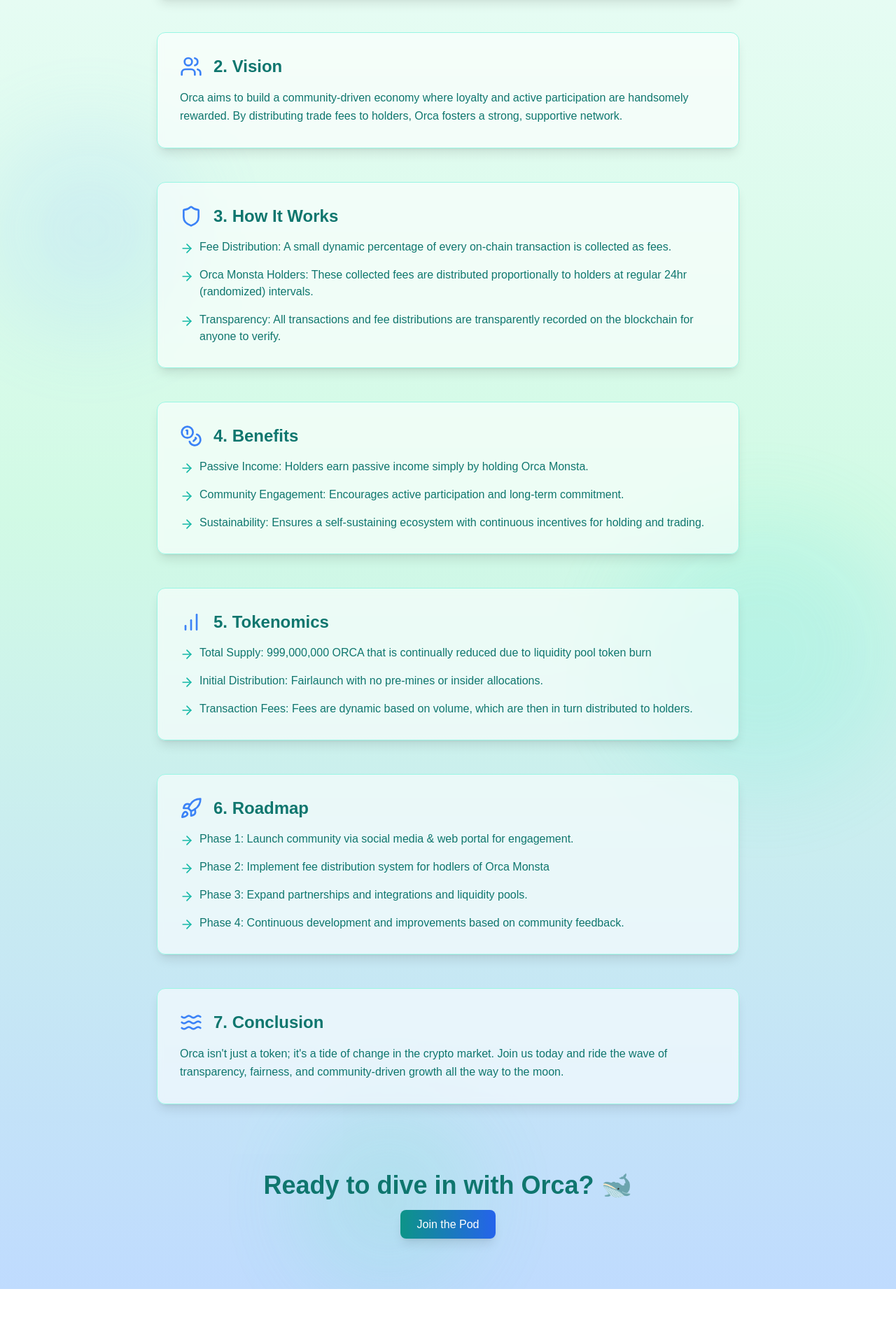
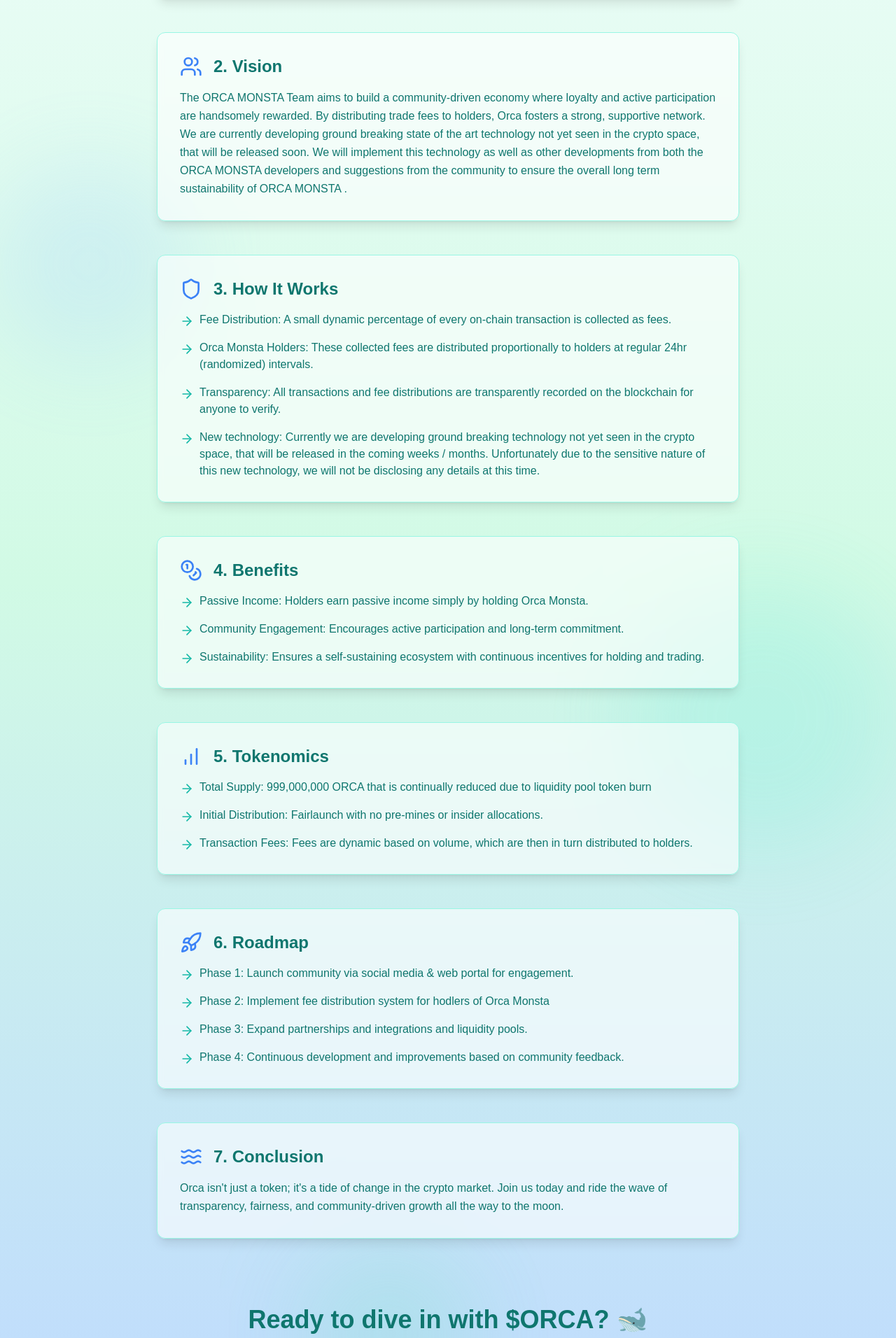
Before and after one commit to OrcaMonsta/Orca-Monsta, a Next.js app: page /whitepaper in a window 1280 px wide. Shown: the part 368-2280 px from the top of the page at 70% size. Before the commit the page ends 2210 px from the top, so only its background shows below. Built offline with nearby package versions, Linux system fonts and the light colour scheme.

Commit message:
fix: Add missing comma in whitepaper content array

```diff
--- a/app/whitepaper/page.tsx
+++ b/app/whitepaper/page.tsx
@@ -23,7 +23,7 @@ export default function Whitepaper() {
     {
       title: "2. Vision",
       icon: <UsersIcon className="h-8 w-8 text-blue-500" />,
-      content: "Orca aims to build a community-driven economy where loyalty and active participation are handsomely rewarded. By distributing trade fees to holders, Orca fosters a strong, supportive network."
+      content: "The ORCA MONSTA Team aims to build a community-driven economy where loyalty and active participation are handsomely rewarded. By distributing trade fees to holders, Orca fosters a strong, supportive network. We are currently developing ground breaking state of the art technology not yet seen in the crypto space, that will be released soon. We will implement this technology as well as other developments from both the ORCA MONSTA developers and suggestions from the community to ensure the overall long term sustainability of ORCA MONSTA ."
     },
     {
       title: "3. How It Works",
@@ -31,7 +31,8 @@ export default function Whitepaper() {
       content: [
         "Fee Distribution: A small dynamic percentage of every on-chain transaction is collected as fees.",
         "Orca Monsta Holders: These collected fees are distributed proportionally to holders at regular 24hr (randomized) intervals.",
-        "Transparency: All transactions and fee distributions are transparently recorded on the blockchain for anyone to verify."
+        "Transparency: All transactions and fee distributions are transparently recorded on the blockchain for anyone to verify.",
+        "New technology: Currently we are developing ground breaking technology not yet seen in the crypto space, that will be released in the coming weeks / months. Unfortunately due to the sensitive nature of this new technology, we will not be disclosing any details at this time."
       ]
     },
     {
@@ -134,7 +135,7 @@ export default function Whitepaper() {
           whileInView={{ opacity: 1, scale: 1 }}
           transition={{ duration: 0.5 }}
         >
-          <h2 className="text-4xl font-bold mb-6 text-teal-700">Ready to dive in with Orca? 🐋</h2>
+          <h2 className="text-4xl font-bold mb-6 text-teal-700">Ready to dive in with $ORCA? 🐋</h2>
           <Link
             href="/"
             className="px-6 py-3 bg-gradient-to-r from-teal-600 to-blue-600 text-white font-medium rounded-lg shadow-lg hover:shadow-xl transform hover:-translate-y-0.5 transition-all duration-200"
```
